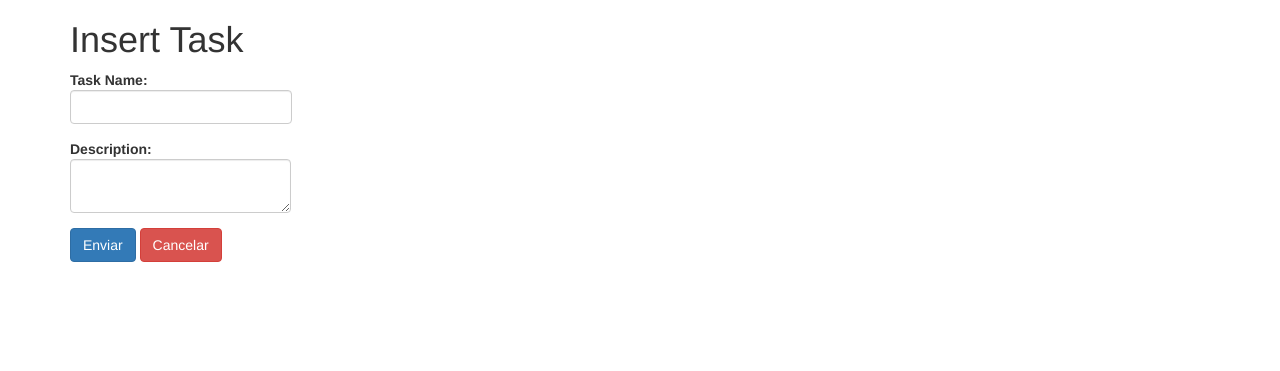
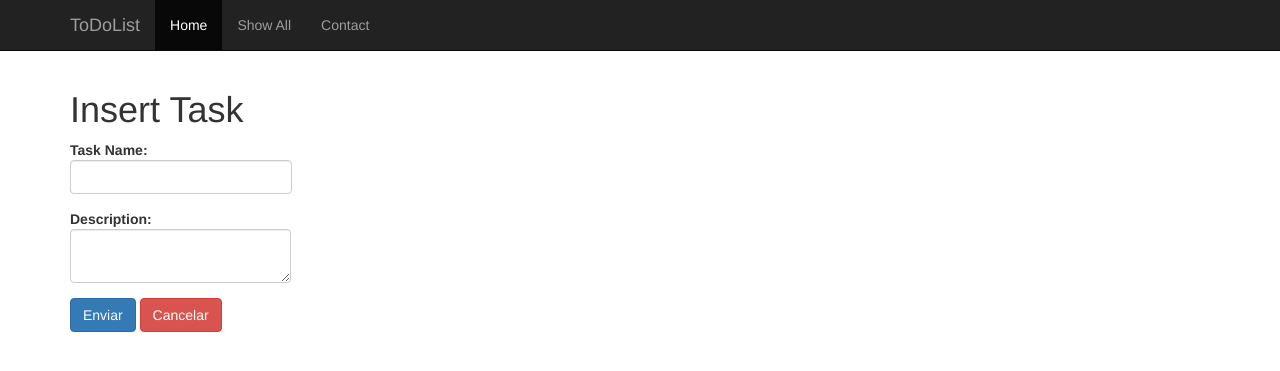
Before and after one commit to FredericoVieira/flask-todo, a Flask app: page /create in a window 1280 px wide. Shown: the top 371 px of the page. Run offline with Flask 2, Linux system fonts and the light colour scheme; some libraries are stand-ins or nearby versions.

Commit message:
Adds nav bar to template layout.

```diff
--- a/app/templates/task/layout.html
+++ b/app/templates/task/layout.html
@@ -1,18 +1,41 @@
 <!DOCTYPE html>
 <html>
     <head>
-        <script type="text/javascript" src="/static/jquery-1.12.0.js"></script>
+        <script type="text/javascript" src="/static/js/jquery-1.12.0.js"></script>
         <script type="text/javascript" src="https://cdn.datatables.net/1.10.10/js/jquery.dataTables.js"> </script>
+        <link type="text/css" rel="stylesheet" href="https://cdn.datatables.net/1.10.10/css/jquery.dataTables.min.css" />
+        <meta name="viewport" content="width=device-width, initial-scale=1">
         <link rel="stylesheet" href="http://maxcdn.bootstrapcdn.com/bootstrap/3.3.6/css/bootstrap.min.css">
-
-        <link type="text/css" rel="stylesheet" href="https://cdn.datatables.net/1.10.10/css/jquery.dataTables.min.css" />
-
+        <link href="/static/css/style.css" rel="stylesheet">
         <title>Title</title>
     </head>
     <body>
+        <nav class="navbar navbar-inverse navbar-fixed-top">
+          <div class="container">
+            <div class="navbar-header">
+              <button type="button" class="navbar-toggle collapsed" data-toggle="collapse" data-target="#navbar" aria-expanded="
+              false" aria-controls="navbar">
+                <span class="sr-only">Toggle navigation</span>
+                <span class="icon-bar"></span>
+                <span class="icon-bar"></span>
+                <span class="icon-bar"></span>
+              </button>
+              <a class="navbar-brand" href="{{ url_for('task.index') }}">ToDoList</a>
+            </div>
+            <div id="navbar" class="collapse navbar-collapse">
+              <ul class="nav navbar-nav">
+                <li class="active"><a href="{{ url_for('task.index') }}">Home</a></li>
+                <li><a href="{{ url_for('task.all') }}">Show All</a></li>
+                <li><a href="{{ url_for('task.contact') }}">Contact</a></li>
+              </ul>
+            </div><!--/.nav-collapse -->
+          </div>
+        </nav>
+
         <div class="container">
           {% block content %}
           {% endblock %}
         </div>
+
     </body>
 </html>
```
